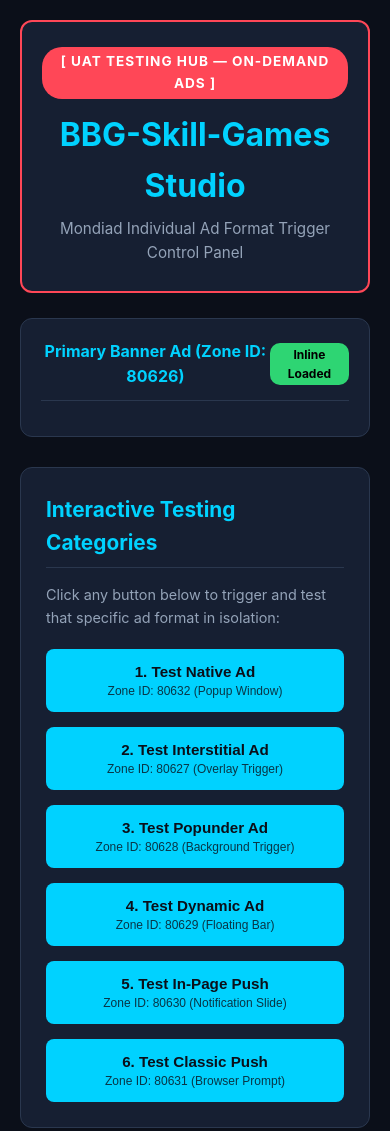
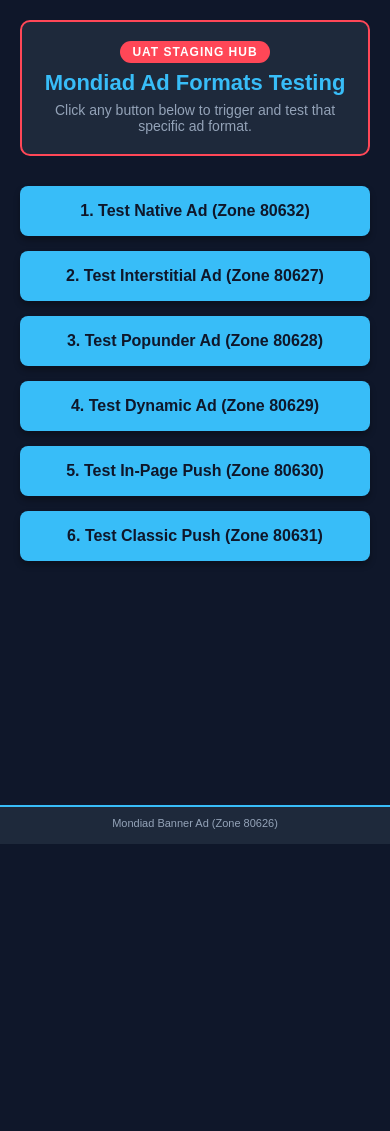
Before and after one commit to bbgmobileappdeveloper/BBG-Skill-Games, a plain HTML site: page mondiad_uat.html in a window 390 px wide. Shown: the top 1131 px of the page. After the commit the page ends 844 px from the top, so only its background shows below. Drawn offline with Linux system fonts and the light colour scheme.

Commit message:
Update mondiad_uat.html
Signed-off-by: bbgmobileappdeveloper <bbgmobileappdeveloper@gmail.com>

```diff
--- a/mondiad_uat.html
+++ b/mondiad_uat.html
@@ -3,27 +3,15 @@
 <head>
   <meta charset="UTF-8">
   <meta name="viewport" content="width=device-width, initial-scale=1.0">
-  <title>BBG-Skill-Games Studio — Mondiad Ad Formats UAT Test Hub</title>
+  <title>BBG-Skill-Games Studio — Mondiad UAT Test Hub</title>
 
   <!-- MONDIAD SITE VERIFICATION -->
   <meta name="mnd-ver" content="gohi8txg4bwvmft0pylolg" />
 
-  <!-- ALWAYS ACTIVE: BANNER AD SCRIPT (Zone 80626) -->
+  <!-- ALWAYS ACTIVE: BANNER SCRIPT (ZONE 80626) -->
   <script async src="https://ss.mrmnd.com/banner.js"></script>
 
   <style>
-    :root {
-      --bg-color: #0b0f19;
-      --card-bg: #161f32;
-      --text-main: #f8fafc;
-      --text-muted: #94a3b8;
-      --accent: #00d2ff;
-      --border-color: #2a374e;
-      --uat-badge: #ff4757;
-      --zone-badge: #2ed573;
-      --btn-hover: #0099cc;
-    }
-
     * {
       box-sizing: border-box;
       margin: 0;
@@ -31,307 +19,190 @@
     }
 
     body {
-      font-family: -apple-system, BlinkMacSystemFont, "Segoe UI", Roboto, sans-serif;
-      background-color: var(--bg-color);
-      color: var(--text-main);
-      line-height: 1.6;
+      font-family: Arial, sans-serif;
+      background-color: #0f172a;
+      color: #ffffff;
+      text-align: center;
       padding: 20px;
+      padding-bottom: 140px; /* Space for sticky bottom banner */
     }
 
-    .container {
-      max-width: 900px;
-      margin: 0 auto;
+    .header-box {
+      border: 2px solid #ff4757;
+      background-color: #1e293b;
+      padding: 20px;
+      border-radius: 10px;
+      max-width: 600px;
+      margin: 0 auto 30px auto;
     }
 
-    header {
-      text-align: center;
-      padding: 25px 20px;
-      background: var(--card-bg);
-      border: 2px solid var(--uat-badge);
+    .uat-badge {
+      background: #ff4757;
+      color: #fff;
+      padding: 4px 12px;
       border-radius: 12px;
-      margin-bottom: 25px;
+      font-weight: bold;
+      font-size: 12px;
+      letter-spacing: 1px;
     }
 
-    .uat-banner {
-      display: inline-block;
-      background: var(--uat-badge);
-      color: #fff;
-      font-weight: bold;
-      padding: 4px 16px;
-      border-radius: 20px;
-      font-size: 0.85rem;
-      letter-spacing: 1px;
-      text-transform: uppercase;
-      margin-bottom: 10px;
-    }
-
-    header h1 {
-      font-size: 2rem;
-      color: var(--accent);
+    h1 {
+      color: #38bdf8;
+      font-size: 22px;
+      margin-top: 10px;
       margin-bottom: 6px;
     }
 
-    header p {
-      color: var(--text-muted);
-      font-size: 0.95rem;
+    p {
+      color: #94a3b8;
+      font-size: 14px;
     }
 
-    /* PRIMARY BANNER SECTION */
-    .banner-card {
-      background: var(--card-bg);
-      border: 1px solid var(--border-color);
-      border-radius: 12px;
-      padding: 20px;
-      margin-bottom: 30px;
-      text-align: center;
-    }
-
-    .banner-card-header {
+    .button-container {
+      max-width: 500px;
+      margin: 0 auto;
       display: flex;
-      justify-content: space-between;
-      align-items: center;
-      border-bottom: 1px solid var(--border-color);
-      padding-bottom: 10px;
-      margin-bottom: 15px;
-    }
-
-    /* BUTTON CONTROL PANEL */
-    .control-panel {
-      background: var(--card-bg);
-      border: 1px solid var(--border-color);
-      border-radius: 12px;
-      padding: 25px;
-    }
-
-    .control-panel h2 {
-      font-size: 1.3rem;
-      color: var(--accent);
-      margin-bottom: 15px;
-      border-bottom: 1px solid var(--border-color);
-      padding-bottom: 8px;
-    }
-
-    .button-grid {
-      display: grid;
-      grid-template-columns: repeat(auto-fit, minmax(260px, 1fr));
+      flex-direction: column;
       gap: 15px;
     }
 
-    .test-btn {
-      background: var(--accent);
-      color: #0b0f19;
+    .btn {
+      background-color: #38bdf8;
+      color: #0f172a;
+      font-size: 16px;
+      font-weight: bold;
+      padding: 16px 20px;
       border: none;
-      padding: 14px 20px;
-      font-size: 0.95rem;
-      font-weight: bold;
       border-radius: 8px;
       cursor: pointer;
-      transition: all 0.2s ease;
-      display: flex;
-      flex-direction: column;
-      align-items: center;
-      justify-content: center;
-      gap: 4px;
+      transition: background 0.2s, transform 0.1s;
+      box-shadow: 0 4px 6px rgba(0,0,0,0.3);
     }
 
-    .test-btn:hover {
-      background: var(--btn-hover);
-      color: #fff;
-      transform: translateY(-2px);
+    .btn:hover {
+      background-color: #0284c7;
+      color: #ffffff;
     }
 
-    .test-btn span.btn-zone {
-      font-size: 0.75rem;
-      opacity: 0.8;
-      font-weight: normal;
+    .btn:active {
+      transform: scale(0.98);
     }
 
-    /* MODAL POPUP FOR NATIVE & STATUS MESSAGES */
-    .modal-overlay {
+    #status-msg {
+      margin-top: 15px;
+      font-size: 14px;
+      font-weight: bold;
+      color: #34d399;
+      min-height: 24px;
+    }
+
+    .native-box {
+      max-width: 500px;
+      margin: 20px auto;
+      padding: 15px;
+      border: 1px dashed #38bdf8;
+      border-radius: 8px;
+      background: #1e293b;
       display: none;
+    }
+
+    /* STICKY BOTTOM BANNER */
+    .bottom-banner-container {
       position: fixed;
-      top: 0;
+      bottom: 0;
       left: 0;
       width: 100%;
-      height: 100%;
-      background: rgba(0, 0, 0, 0.85);
-      z-index: 999999;
-      justify-content: center;
-      align-items: center;
-      padding: 20px;
-    }
-
-    .modal-content {
-      background: var(--card-bg);
-      border: 2px solid var(--accent);
-      border-radius: 12px;
-      max-width: 600px;
-      width: 100%;
-      padding: 25px;
-      position: relative;
+      background: #1e293b;
+      border-top: 2px solid #38bdf8;
+      padding: 10px 0;
       text-align: center;
-    }
-
-    .close-modal {
-      position: absolute;
-      top: 10px;
-      right: 15px;
-      font-size: 1.8rem;
-      color: var(--text-muted);
-      cursor: pointer;
-    }
-
-    .close-modal:hover {
-      color: #fff;
-    }
-
-    #modal-title {
-      color: var(--accent);
-      margin-bottom: 15px;
-    }
-
-    #modal-body {
-      margin-top: 15px;
-    }
-
-    footer {
-      text-align: center;
-      margin-top: 30px;
-      font-size: 0.85rem;
-      color: var(--text-muted);
+      z-index: 99999;
     }
   </style>
 </head>
 <body>
 
-  <div class="container">
-
-    <header>
-      <span class="uat-banner">[ UAT TESTING HUB — ON-DEMAND ADS ]</span>
-      <h1>BBG-Skill-Games Studio</h1>
-      <p>Mondiad Individual Ad Format Trigger Control Panel</p>
-    </header>
-
-    <!-- PRIMARY ON-PAGE BANNER -->
-    <div class="banner-card">
-      <div class="banner-card-header">
-        <strong style="color: var(--accent);">Primary Banner Ad (Zone ID: 80626)</strong>
-        <span style="background: var(--zone-badge); color: #000; font-size: 0.75rem; font-weight: bold; padding: 2px 8px; border-radius: 10px;">Inline Loaded</span>
-      </div>
-      <!-- Mondiad Banner Container -->
-      <div data-mndbanid="f18edcb6-dc5d-4230-ae93-257025a20165"></div>
-    </div>
-
-    <!-- ON-DEMAND TEST CONTROLS -->
-    <div class="control-panel">
-      <h2>Interactive Testing Categories</h2>
-      <p style="color: var(--text-muted); margin-bottom: 20px; font-size: 0.9rem;">Click any button below to trigger and test that specific ad format in isolation:</p>
-
-      <div class="button-grid">
-        <button class="test-btn" onclick="testNative()">
-          <span>1. Test Native Ad</span>
-          <span class="btn-zone">Zone ID: 80632 (Popup Window)</span>
-        </button>
-
-        <button class="test-btn" onclick="testInterstitial()">
-          <span>2. Test Interstitial Ad</span>
-          <span class="btn-zone">Zone ID: 80627 (Overlay Trigger)</span>
-        </button>
-
-        <button class="test-btn" onclick="testPopunder()">
-          <span>3. Test Popunder Ad</span>
-          <span class="btn-zone">Zone ID: 80628 (Background Trigger)</span>
-        </button>
-
-        <button class="test-btn" onclick="testDynamic()">
-          <span>4. Test Dynamic Ad</span>
-          <span class="btn-zone">Zone ID: 80629 (Floating Bar)</span>
-        </button>
-
-        <button class="test-btn" onclick="testInPagePush()">
-          <span>5. Test In-Page Push</span>
-          <span class="btn-zone">Zone ID: 80630 (Notification Slide)</span>
-        </button>
-
-        <button class="test-btn" onclick="testClassicPush()">
-          <span>6. Test Classic Push</span>
-          <span class="btn-zone">Zone ID: 80631 (Browser Prompt)</span>
-        </button>
-      </div>
-    </div>
-
-    <footer>
-      <p>&copy; 2026 BBG Mobile App Developer — Mondiad Ad Flow UAT Testing</p>
-    </footer>
-
+  <!-- HEADER -->
+  <div class="header-box">
+    <span class="uat-badge">UAT STAGING HUB</span>
+    <h1>Mondiad Ad Formats Testing</h1>
+    <p>Click any button below to trigger and test that specific ad format.</p>
   </div>
 
-  <!-- MODAL POPUP DIALOG -->
-  <div id="adModal" class="modal-overlay">
-    <div class="modal-content">
-      <span class="close-modal" onclick="closeModal()">&times;</span>
-      <h3 id="modal-title">Ad Format Preview</h3>
-      <div id="modal-body"></div>
-    </div>
+  <!-- 6 TEST BUTTONS -->
+  <div class="button-container">
+    <button class="btn" onclick="triggerNative()">1. Test Native Ad (Zone 80632)</button>
+    <button class="btn" onclick="triggerInterstitial()">2. Test Interstitial Ad (Zone 80627)</button>
+    <button class="btn" onclick="triggerPopunder()">3. Test Popunder Ad (Zone 80628)</button>
+    <button class="btn" onclick="triggerDynamic()">4. Test Dynamic Ad (Zone 80629)</button>
+    <button class="btn" onclick="triggerInPagePush()">5. Test In-Page Push (Zone 80630)</button>
+    <button class="btn" onclick="triggerClassicPush()">6. Test Classic Push (Zone 80631)</button>
+
+    <div id="status-msg"></div>
+  </div>
+
+  <!-- NATIVE AD CONTAINER (EXPANDS BELOW BUTTONS) -->
+  <div id="native-container" class="native-box">
+    <p style="color: #94a3b8; font-size: 12px; margin-bottom: 10px;">Native Ad Placement (Zone 80632)</p>
+    <div data-mndazid="728b68f4-f99e-412b-a097-86849878ecc1"></div>
+  </div>
+
+  <!-- BOTTOM FIXED BANNER AD -->
+  <div class="bottom-banner-container">
+    <div style="font-size: 11px; color: #94a3b8; margin-bottom: 5px;">Mondiad Banner Ad (Zone 80626)</div>
+    <div data-mndbanid="f18edcb6-dc5d-4230-ae93-257025a20165"></div>
   </div>
 
   <script>
-    // Utility function to inject scripts dynamically
-    function injectScript(src, attributes = {}) {
+    function showStatus(text) {
+      document.getElementById('status-msg').innerText = text;
+    }
+
+    function loadScript(src, attrs = {}) {
       const script = document.createElement('script');
       script.async = true;
       script.src = src;
-      for (const [key, value] of Object.entries(attributes)) {
-        script.setAttribute(key, value);
+      for (const [k, v] of Object.entries(attrs)) {
+        script.setAttribute(k, v);
       }
       document.head.appendChild(script);
     }
 
-    function openModal(title, contentHtml) {
-      document.getElementById('modal-title').innerText = title;
-      document.getElementById('modal-body').innerHTML = contentHtml;
-      document.getElementById('adModal').style.display = 'flex';
-    }
-
-    function closeModal() {
-      document.getElementById('adModal').style.display = 'none';
-      document.getElementById('modal-body').innerHTML = '';
-    }
-
-    // 1. Native Ad (Renders inside Modal)
-    function testNative() {
-      openModal('Native Ad Format (Zone 80632)', '<div data-mndazid="728b68f4-f99e-412b-a097-86849878ecc1"></div>');
-      injectScript('https://ss.mrmnd.com/native.js');
+    // 1. Native Ad Trigger
+    function triggerNative() {
+      document.getElementById('native-container').style.display = 'block';
+      loadScript('https://ss.mrmnd.com/native.js');
+      showStatus('⚡ Native script loaded (Zone 80632). Ad displaying below.');
     }
 
     // 2. Interstitial Ad Trigger
-    function testInterstitial() {
-      injectScript('https://ss.mrmnd.com/interstitial.js', { 'data-mndintid': '2ef58810-d585-4fba-ba2a-bb2adcd29ff7' });
-      openModal('Interstitial Ad Triggered', '<p style="color: #34d399;">⚡ Interstitial script loaded (Zone 80627). Fullscreen overlay will render shortly.</p>');
+    function triggerInterstitial() {
+      loadScript('https://ss.mrmnd.com/interstitial.js', { 'data-mndintid': '2ef58810-d585-4fba-ba2a-bb2adcd29ff7' });
+      showStatus('⚡ Interstitial script loaded (Zone 80627).');
     }
 
     // 3. Popunder Ad Trigger
-    function testPopunder() {
-      injectScript('https://ss.mrmnd.com/popunder.js', { 'data-mndpopid': '962e6f8c-77c1-4e17-bc44-b48a82991414' });
-      openModal('Popunder Ad Triggered', '<p style="color: #34d399;">⚡ Popunder script active (Zone 80628). Click anywhere on the main page to open the popunder tab.</p>');
+    function triggerPopunder() {
+      loadScript('https://ss.mrmnd.com/popunder.js', { 'data-mndpopid': '962e6f8c-77c1-4e17-bc44-b48a82991414' });
+      showStatus('⚡ Popunder script loaded (Zone 80628). Click anywhere to trigger.');
     }
 
-    // 4. Dynamic Ad Trigger
-    function testDynamic() {
-      injectScript('https://ss.mrmnd.com/dynamic.js', { 'data-mnddynid': '553a1e5c-81ac-4251-9fd7-47dec91a951f' });
-      openModal('Dynamic Ad Triggered', '<p style="color: #34d399;">⚡ Dynamic script active (Zone 80629). Floating banner bar will attach to header/footer.</p>');
+    // 4. Dynamic Ad Trigger (Floats top/bottom bar)
+    function triggerDynamic() {
+      loadScript('https://ss.mrmnd.com/dynamic.js', { 'data-mnddynid': '553a1e5c-81ac-4251-9fd7-47dec91a951f' });
+      showStatus('⚡ Dynamic floating script loaded (Zone 80629).');
     }
 
     // 5. In-Page Push Trigger
-    function testInPagePush() {
-      injectScript('https://ss.mrmnd.com/static/6b5cc626-dcfa-42c8-9bfd-ee7ba8e4fc30.js');
-      openModal('In-Page Push Triggered', '<p style="color: #34d399;">⚡ In-Page push notification active (Zone 80630). Look for the sliding notification badge on page.</p>');
+    function triggerInPagePush() {
+      loadScript('https://ss.mrmnd.com/static/6b5cc626-dcfa-42c8-9bfd-ee7ba8e4fc30.js');
+      showStatus('⚡ In-Page Push script loaded (Zone 80630).');
     }
 
     // 6. Classic Push Trigger
-    function testClassicPush() {
-      injectScript('https://ss.mrmnd.com/static/49ef5365-1fc7-4d28-8a6c-681b152fb256.js');
-      openModal('Classic Push Triggered', '<p style="color: #34d399;">⚡ Classic push active (Zone 80631). Browser permission request prompt should appear at top left.</p>');
+    function triggerClassicPush() {
+      loadScript('https://ss.mrmnd.com/static/49ef5365-1fc7-4d28-8a6c-681b152fb256.js');
+      showStatus('⚡ Classic Push script loaded (Zone 80631).');
     }
   </script>
 
```
